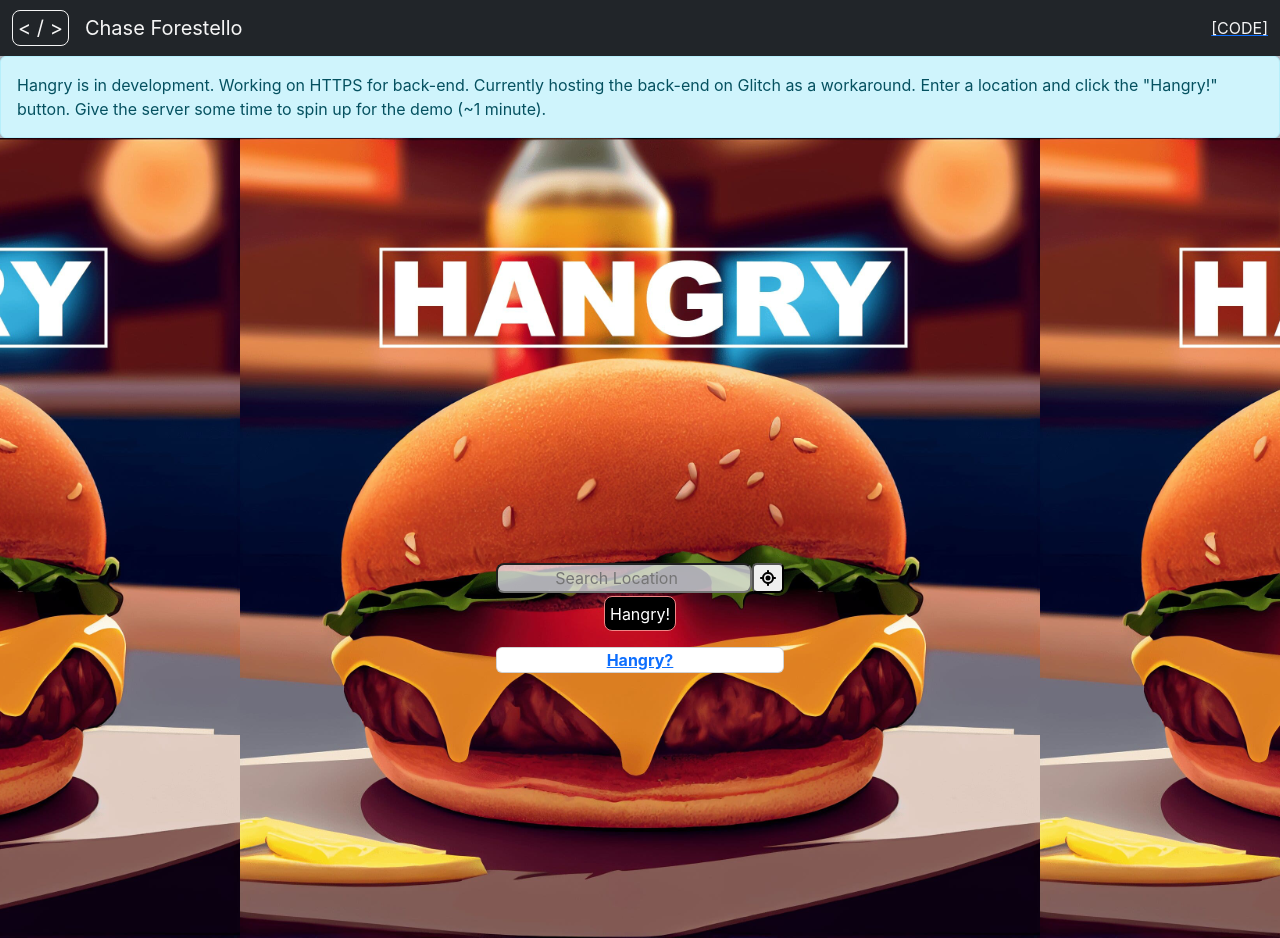
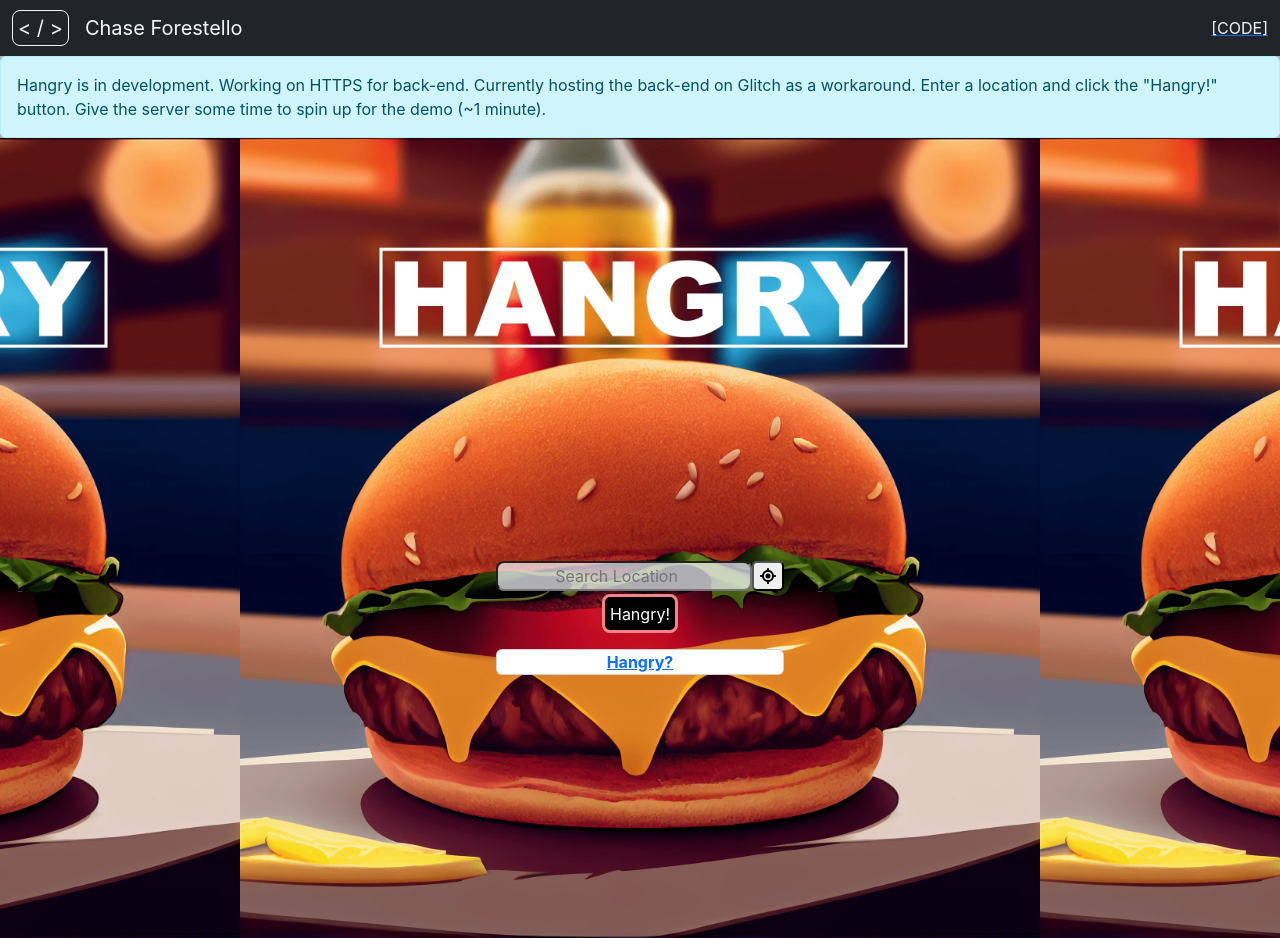
Before and after one commit to HangryDevelopment/HangryFrontend, a React (Create React App) app: page / in a window 1280 px wide. In both pictures the pointer is over the button "Hangry!". Built offline with nearby package versions, Linux system fonts and the light colour scheme.

Commit message:
geolocation + hangry button styling

```diff
--- a/src/App.css
+++ b/src/App.css
@@ -51,13 +51,13 @@
   margin-top: 0.2rem;
   padding: 0.3rem;
   background-color: rgba(245, 245, 245, 0.51);
-  border: solid black 0.1rem;
+  border: solid black 3px;
   border-radius: 0.5rem;
 }
 
 .submitBtn:hover {
-  border: solid rgb(240, 134, 134) 1px;
-  background-color: rgb(0, 0, 0);
+  border-color: rgb(240, 134, 134);
+  background-color: #000;
   color: #fff;
 }
 
```
